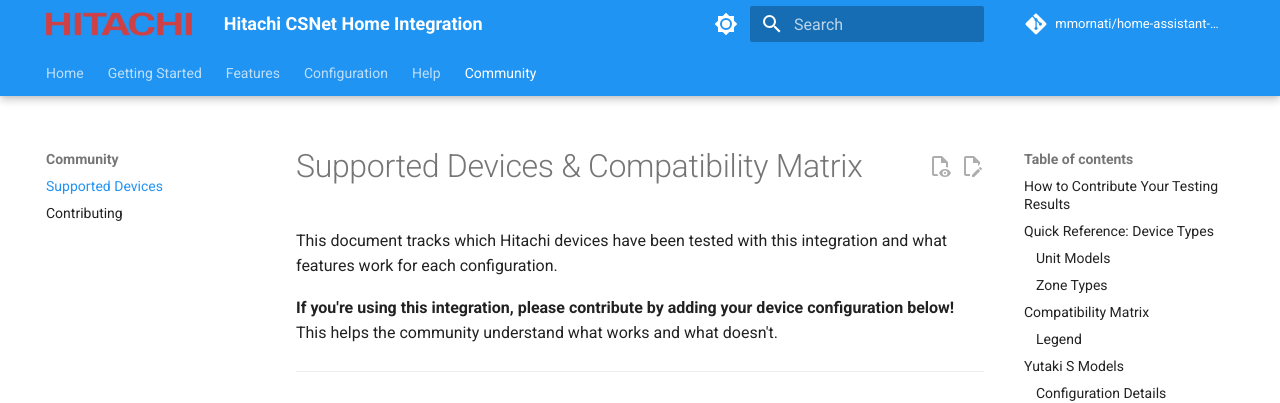
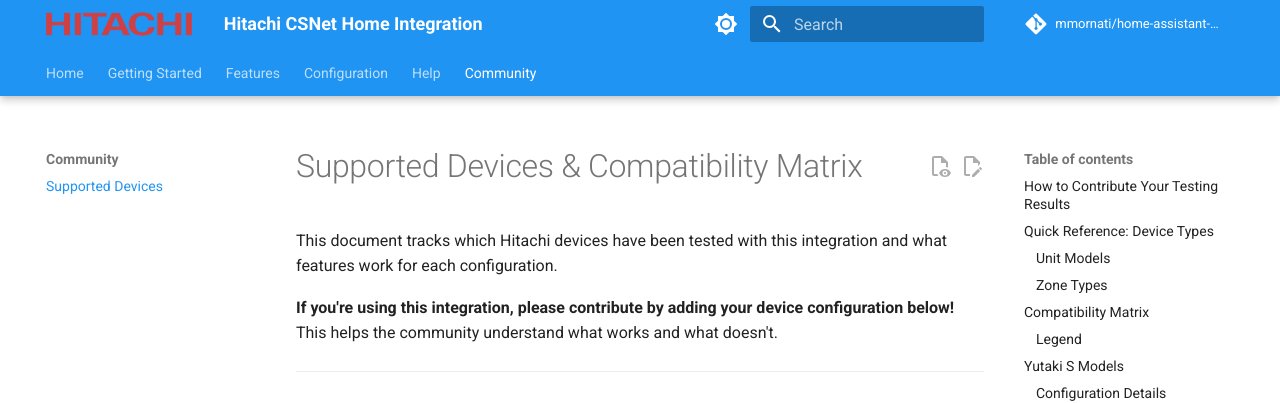
Before and after one commit to mmornati/home-assistant-csnet-home, an MkDocs documentation site: the page built from docs/SUPPORTED_DEVICES.md, in a window 1280 px wide. Shown: the top 403 px of the page. Built offline with MkDocs 1.6.1 and Material for MkDocs 9.7.7, drawn with Linux system fonts in a browser that asks for light colours; comment, search, counter and statistics services are not loaded; the version menu is left out.

Commit message:
fix: wrong documentation reference

```diff
--- a/mkdocs.yml
+++ b/mkdocs.yml
@@ -134,4 +134,3 @@
       - FAQ: wiki/FAQ.md
   - Community:
       - Supported Devices: SUPPORTED_DEVICES.md
-      - Contributing: CONTRIBUTING.md
```
Also changed, not shown: 1 other file.
